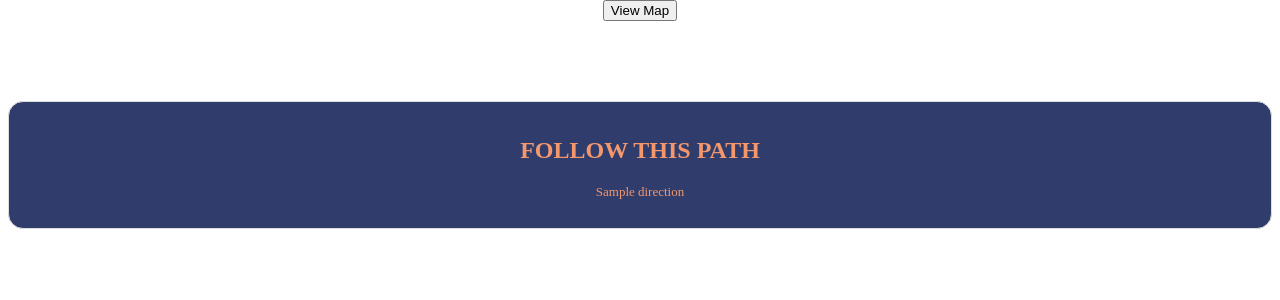
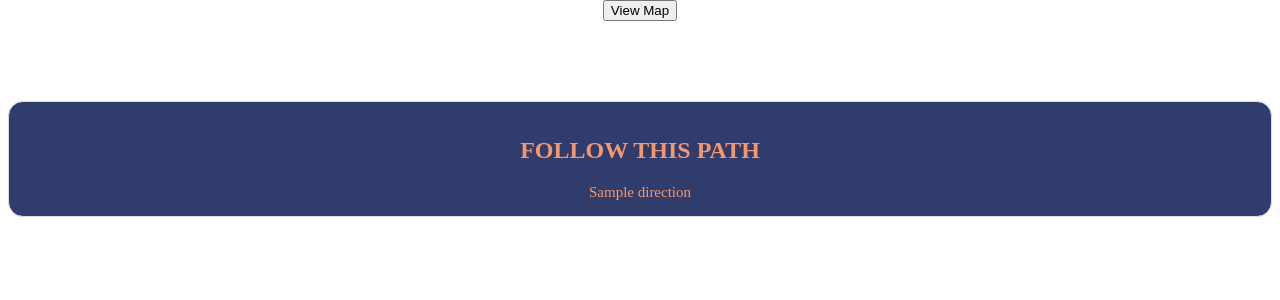
Before and after one commit to zjsan/Capstone-Project, a Flask app: template templates/direction.html in a window 1280 px wide. Shown: the part 50-350 px from the top of the page. Run offline with Flask 3, Linux system fonts and the light colour scheme; the template is opened without the code that fills it: most values are stand-ins (such as "Sample title", 1, 10 or a date in 2020); parts of the project's set-up code (start-up, migrations or seed data) failed here and were passed over.

Commit message:
Update direction.html

```diff
--- a/templates/direction.html
+++ b/templates/direction.html
@@ -9,7 +9,7 @@
 <div>
     <h2 style="text-align: center;">FOLLOW THIS PATH</h2>
     {% for x in direction %}
-    <p style="font-size: 13px; text-align: center;">{{x}}</p>
+    <p class="output">{{x}}</p>
     {% endfor %}
 </div>
 {% endblock %}
```
